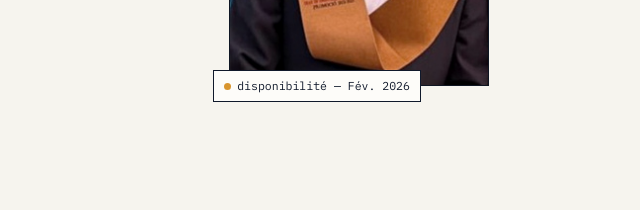
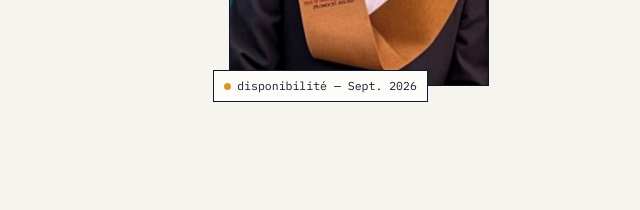
Before and after one commit to britek2001/Med-Britel.github.io, a plain HTML site: page index.html in a window 1280 px wide. Shown: the part 590-800 px from the top of the page, 586-1226 px from the left. Drawn offline with Linux system fonts and the light colour scheme.

Commit message:
Update availability date in index.html

```diff
--- a/index.html
+++ b/index.html
@@ -45,7 +45,7 @@
         <div class="portrait-frame">
           <span class="corner-coords">48.84° N, 2.35° E</span>
           <img src="photo.jpg" alt="Portrait de Med Yassine Britel">
-          <div class="portrait-tag"><span class="status"></span>disponibilité — Fév. 2026</div>
+          <div class="portrait-tag"><span class="status"></span>disponibilité — Sept. 2026</div>
         </div>
       </div>
     </div>
```
